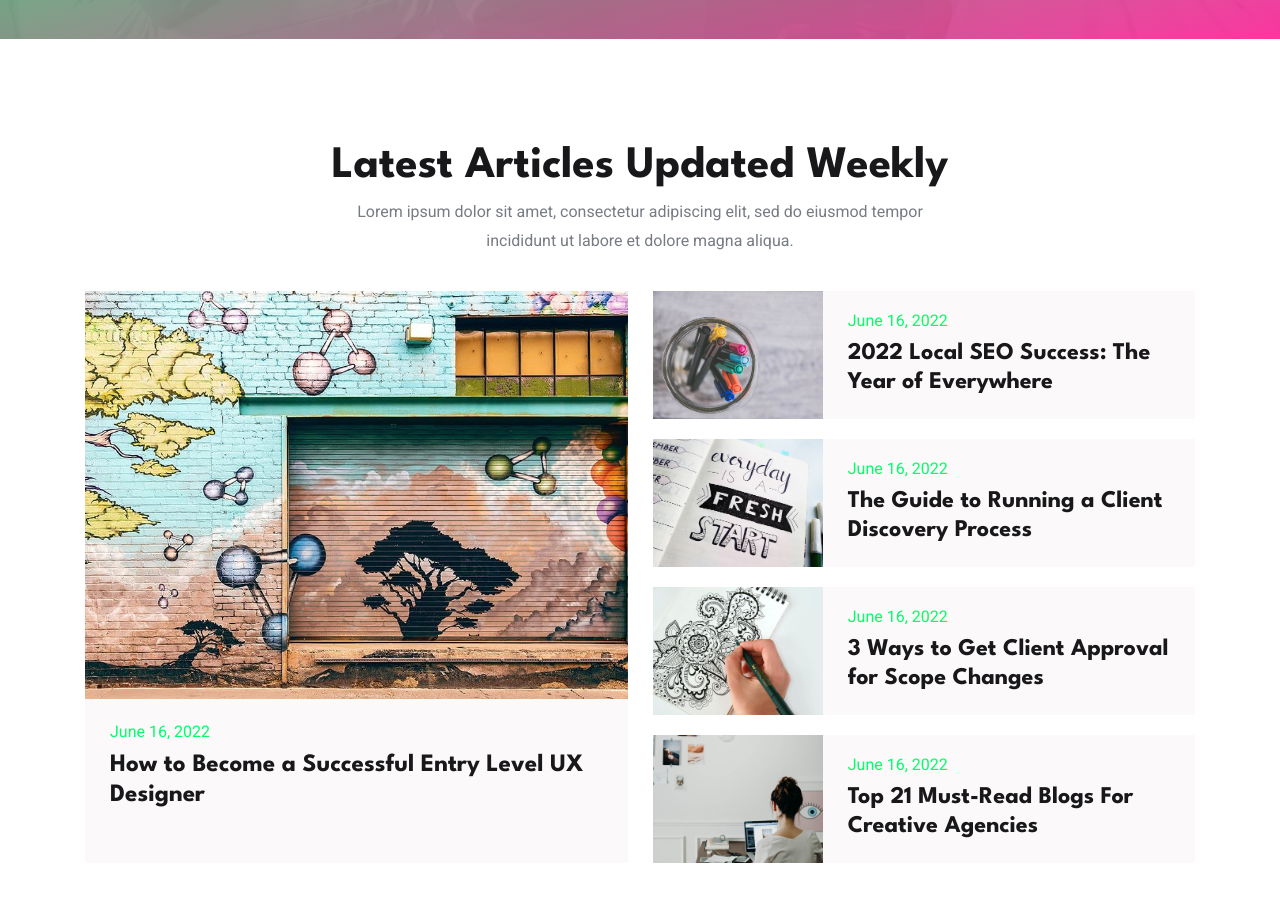
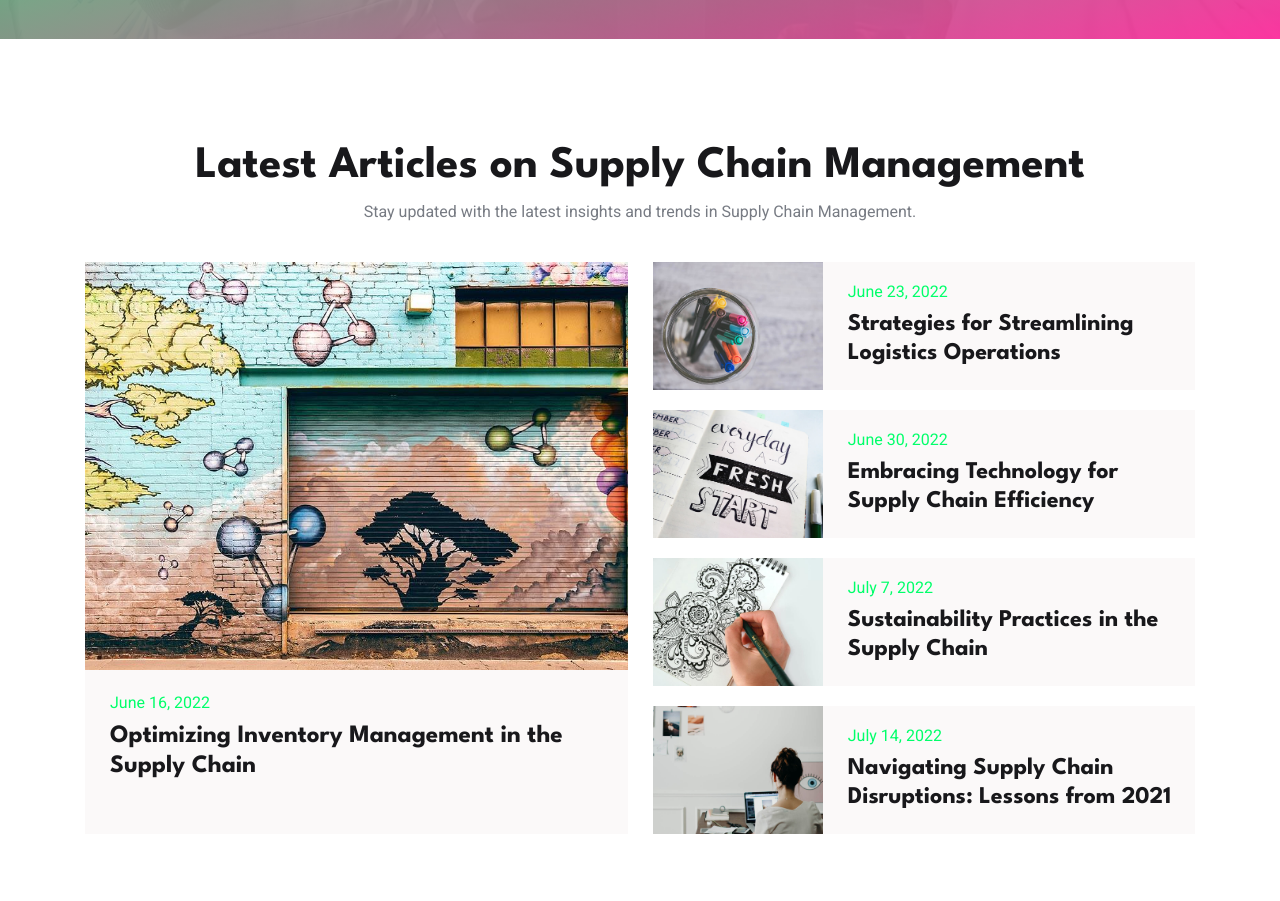
Before and after one commit to web461/Ripal-supply-chain, a plain HTML site: page index.html in a window 1280 px wide. Shown: the part 4420-5321 px from the top of the page. Drawn offline with nearby package versions, Linux system fonts and the light colour scheme.

Commit message:
Update index.html

```diff
--- a/index.html
+++ b/index.html
@@ -534,12 +534,10 @@ s0.parentNode.insertBefore(s1,s0);
       <section class="section blog" id="blog" aria-label="blog">
         <div class="container">
 
-          <h2 class="h2 section-title">Latest Articles Updated Weekly</h2>
+            <h2 class="h2 section-title">Latest Articles on Supply Chain Management</h2>
 
             <p class="section-text">
-            Lorem ipsum dolor sit amet, consectetur adipiscing elit, sed do eiusmod tempor incididunt ut labore et
-            dolore magna
-            aliqua.
+                Stay updated with the latest insights and trends in Supply Chain Management.
             </p>
 
             <ul class="grid-list">
@@ -549,7 +547,7 @@ s0.parentNode.insertBefore(s1,s0);
 
                         <figure class="card-banner img-holder" style="--width: 860; --height: 646;">
                             <img src="./assets/images/blog-1.jpg" width="860" height="646" loading="lazy"
-                    alt="How to Become a Successful Entry Level UX Designer" class="img-cover">
+                                alt="Optimizing Inventory Management in the Supply Chain" class="img-cover">
                         </figure>
 
                         <div class="card-content">
@@ -557,7 +555,7 @@ s0.parentNode.insertBefore(s1,s0);
                             <time class="time" datetime="2022-06-16">June 16, 2022</time>
 
                             <h3 class="h3">
-                    <a href="#" class="card-title">How to Become a Successful Entry Level UX Designer</a>
+                                <a href="#" class="card-title">Optimizing Inventory Management in the Supply Chain</a>
                             </h3>
 
                         </div>
@@ -570,15 +568,15 @@ s0.parentNode.insertBefore(s1,s0);
 
                         <figure class="card-banner img-holder" style="--width: 860; --height: 646;">
                             <img src="./assets/images/blog-2.jpg" width="860" height="646" loading="lazy"
-                    alt="2022 Local SEO Success: The Year of Everywhere" class="img-cover">
+                                alt="Strategies for Streamlining Logistics Operations" class="img-cover">
                         </figure>
 
                         <div class="card-content">
 
-                  <time class="time" datetime="2022-06-16">June 16, 2022</time>
+                            <time class="time" datetime="2022-06-23">June 23, 2022</time>
 
                             <h3 class="h3">
-                    <a href="#" class="card-title">2022 Local SEO Success: The Year of Everywhere</a>
+                                <a href="#" class="card-title">Strategies for Streamlining Logistics Operations</a>
                             </h3>
 
                         </div>
@@ -591,15 +589,15 @@ s0.parentNode.insertBefore(s1,s0);
 
                         <figure class="card-banner img-holder" style="--width: 860; --height: 646;">
                             <img src="./assets/images/blog-3.jpg" width="860" height="646" loading="lazy"
-                    alt="The Guide to Running a Client Discovery Process" class="img-cover">
+                                alt="Embracing Technology for Supply Chain Efficiency" class="img-cover">
                         </figure>
 
                         <div class="card-content">
 
-                  <time class="time" datetime="2022-06-16">June 16, 2022</time>
+                            <time class="time" datetime="2022-06-30">June 30, 2022</time>
 
                             <h3 class="h3">
-                    <a href="#" class="card-title">The Guide to Running a Client Discovery Process</a>
+                                <a href="#" class="card-title">Embracing Technology for Supply Chain Efficiency</a>
                             </h3>
 
                         </div>
@@ -612,15 +610,15 @@ s0.parentNode.insertBefore(s1,s0);
 
                         <figure class="card-banner img-holder" style="--width: 860; --height: 646;">
                             <img src="./assets/images/blog-4.jpg" width="860" height="646" loading="lazy"
-                    alt="3 Ways to Get Client Approval for Scope Changes" class="img-cover">
+                                alt="Sustainability Practices in the Supply Chain" class="img-cover">
                         </figure>
 
                         <div class="card-content">
 
-                  <time class="time" datetime="2022-06-16">June 16, 2022</time>
+                            <time class="time" datetime="2022-07-07">July 7, 2022</time>
 
                             <h3 class="h3">
-                    <a href="#" class="card-title">3 Ways to Get Client Approval for Scope Changes</a>
+                                <a href="#" class="card-title">Sustainability Practices in the Supply Chain</a>
                             </h3>
 
                         </div>
@@ -633,15 +631,15 @@ s0.parentNode.insertBefore(s1,s0);
 
                         <figure class="card-banner img-holder" style="--width: 860; --height: 646;">
                             <img src="./assets/images/blog-5.jpg" width="860" height="646" loading="lazy"
-                    alt="Top 21 Must-Read Blogs For Creative Agencies" class="img-cover">
+                                alt="Navigating Supply Chain Disruptions: Lessons from 2021" class="img-cover">
                         </figure>
 
                         <div class="card-content">
 
-                  <time class="time" datetime="2022-06-16">June 16, 2022</time>
+                            <time class="time" datetime="2022-07-14">July 14, 2022</time>
 
                             <h3 class="h3">
-                    <a href="#" class="card-title">Top 21 Must-Read Blogs For Creative Agencies</a>
+                                <a href="#" class="card-title">Navigating Supply Chain Disruptions: Lessons from 2021</a>
                             </h3>
 
                         </div>
@@ -653,6 +651,7 @@ s0.parentNode.insertBefore(s1,s0);
 
         </div>
     </section>
+
 
 
 
```
Lines whose indentation alone changed are shown as unchanged.
